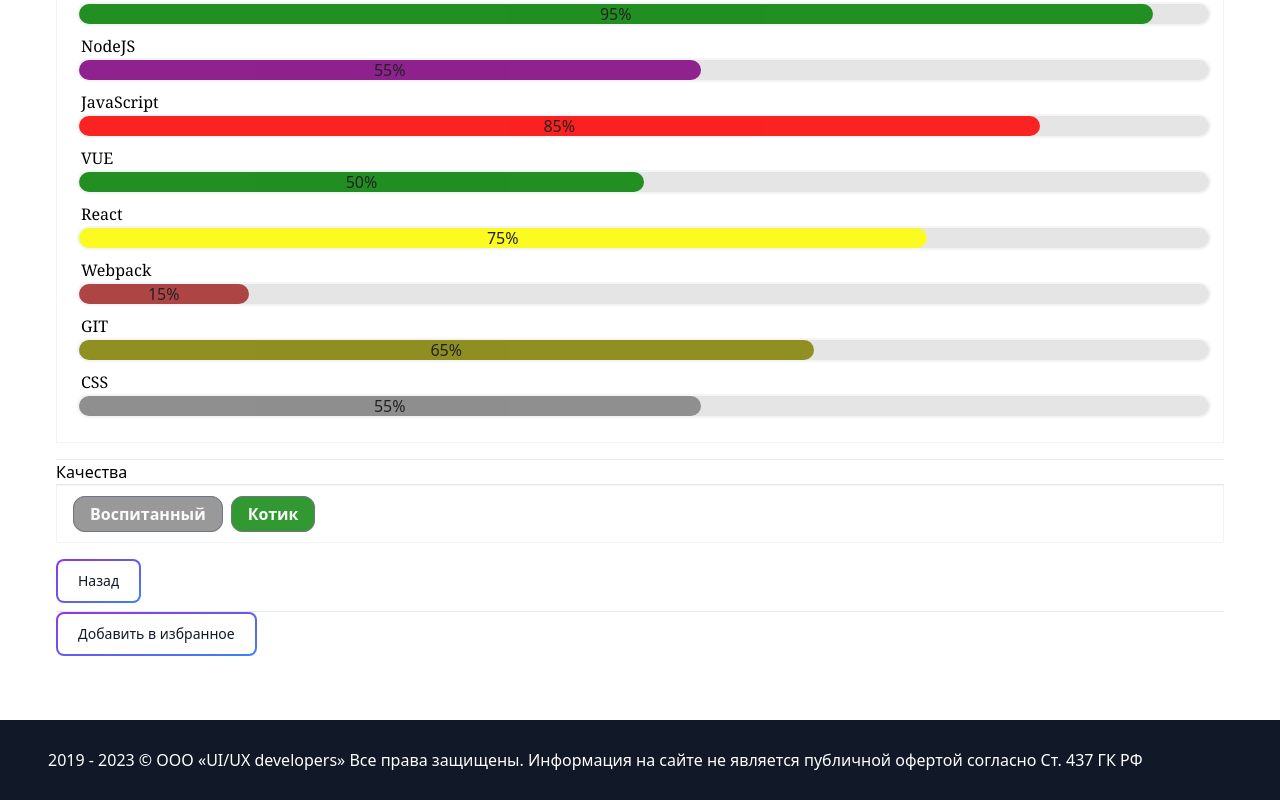
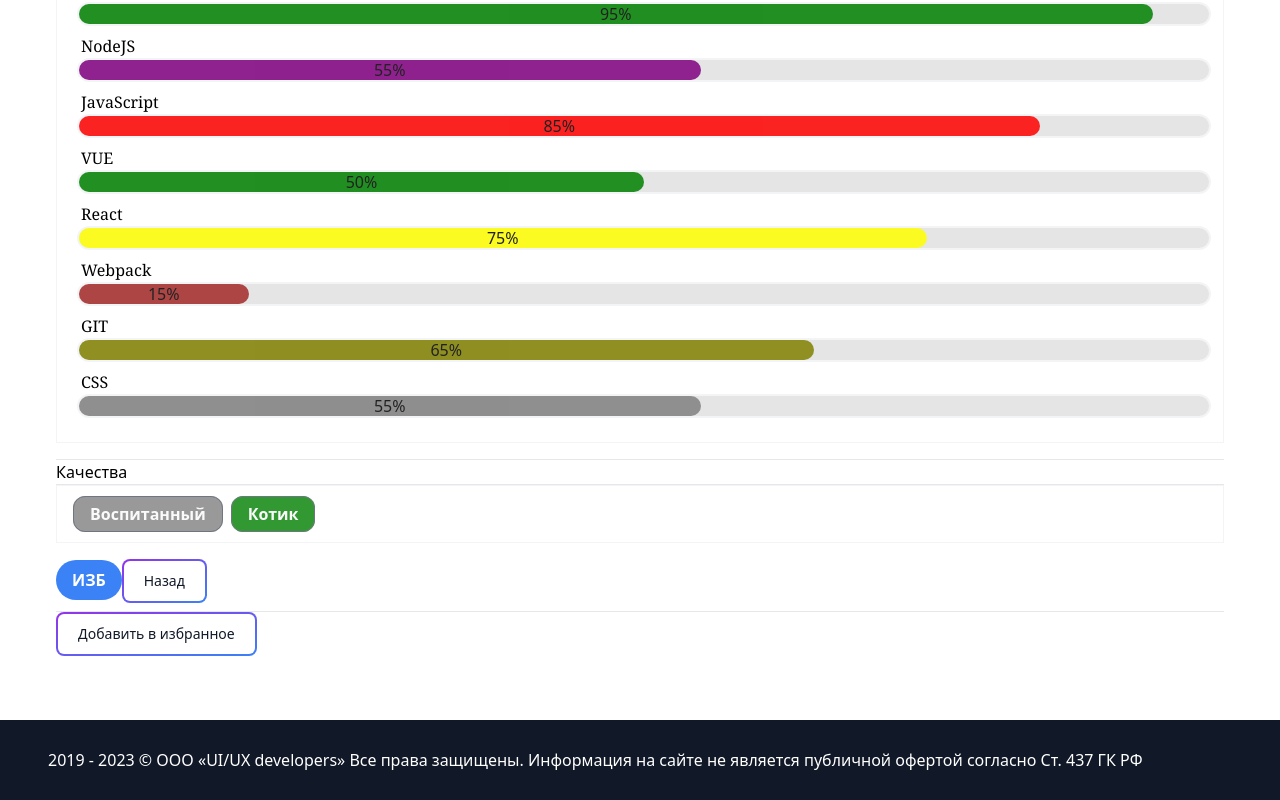
Before and after one commit to NMKD/hackathon-rsh-react, a React (Create React App) app: page /users/67rdca3eeb7f6fgeed471815 in a window 1280 px wide. Shown: the part 421-1221 px from the top of the page. Built offline with nearby package versions, Linux system fonts and the light colour scheme.

Commit message:
added useFavorite

```diff
--- a/src/components/ui/Users/User.jsx
+++ b/src/components/ui/Users/User.jsx
@@ -4,6 +4,7 @@
 import { SocialIcon } from "react-social-icons";
 import Badges from "../Badges";
 import Button from "../../common/button";
+import FavButton from "../../../hooks/FavButton";
 
 const User = ({ users }) => {
   const { userId } = useParams();
@@ -38,7 +39,7 @@
                 <ul className="space-x-3">
                   {user.social.map((instance) => (
                     <li key={instance._id}>
-                        <SocialIcon key={instance._id} url={instance.href} />
+                      <SocialIcon key={instance._id} url={instance.href} />
                     </li>
                   ))}
                 </ul>
@@ -61,6 +62,7 @@
           <Badges key={q._id} props={q} />
         ))}
       </div>
+      <FavButton userId={user._id}></FavButton>
       <Button onClick={goBack}>Назад</Button>
       <hr />
       <Button>Добавить в избранное</Button>
--- /dev/null
+++ b/src/hooks/FavButton.jsx
@@ -0,0 +1,34 @@
+import { useFavorite } from "./useFavorite";
+import PropTypes from "prop-types";
+
+const FavButton = (userId) => {
+  const { handleToggleFavorite, isFavorite } = useFavorite(userId);
+
+  if (!isFavorite) {
+    return (
+      <button
+        type="button"
+        className="bg-blue-500 hover:bg-blue-700 text-white font-bold py-2 px-4 rounded-full"
+        onClick={() => handleToggleFavorite(userId)}
+      >
+        ИЗБ
+      </button>
+    );
+  }
+
+  return (
+    <button
+      type="button"
+      className="bg-transparent hover:bg-blue-500 text-blue-700 font-semibold hover:text-white py-2 px-4 border border-blue-500 hover:border-transparent rounded"
+      onClick={() => handleToggleFavorite(userId)}
+    >
+      ИЗБ
+    </button>
+  );
+};
+
+FavButton.propTypes = {
+  userId: PropTypes.string,
+};
+
+export default FavButton;
--- /dev/null
+++ b/src/hooks/useFavorite.jsx
@@ -0,0 +1,22 @@
+import { useState } from "react";
+
+export const useFavorite = (id) => {
+  const [storageItem, setStorageItem] = useState(() =>
+    JSON.parse(localStorage.getItem("favorites") || "[]")
+  );
+
+  const isFavorite = storageItem.includes(id);
+
+  const handleToggleFavorite = () => {
+    if (!isFavorite) {
+      const newStorageItem = [...storageItem, id];
+      setStorageItem(newStorageItem);
+      localStorage.setItem("favorites", JSON.stringify(newStorageItem));
+    } else {
+      const newStorageItem = storageItem.filter((savedId) => savedId !== id);
+      setStorageItem(newStorageItem);
+      localStorage.setItem("favorites", JSON.stringify(newStorageItem));
+    }
+  };
+  return { handleToggleFavorite, isFavorite };
+};
```
